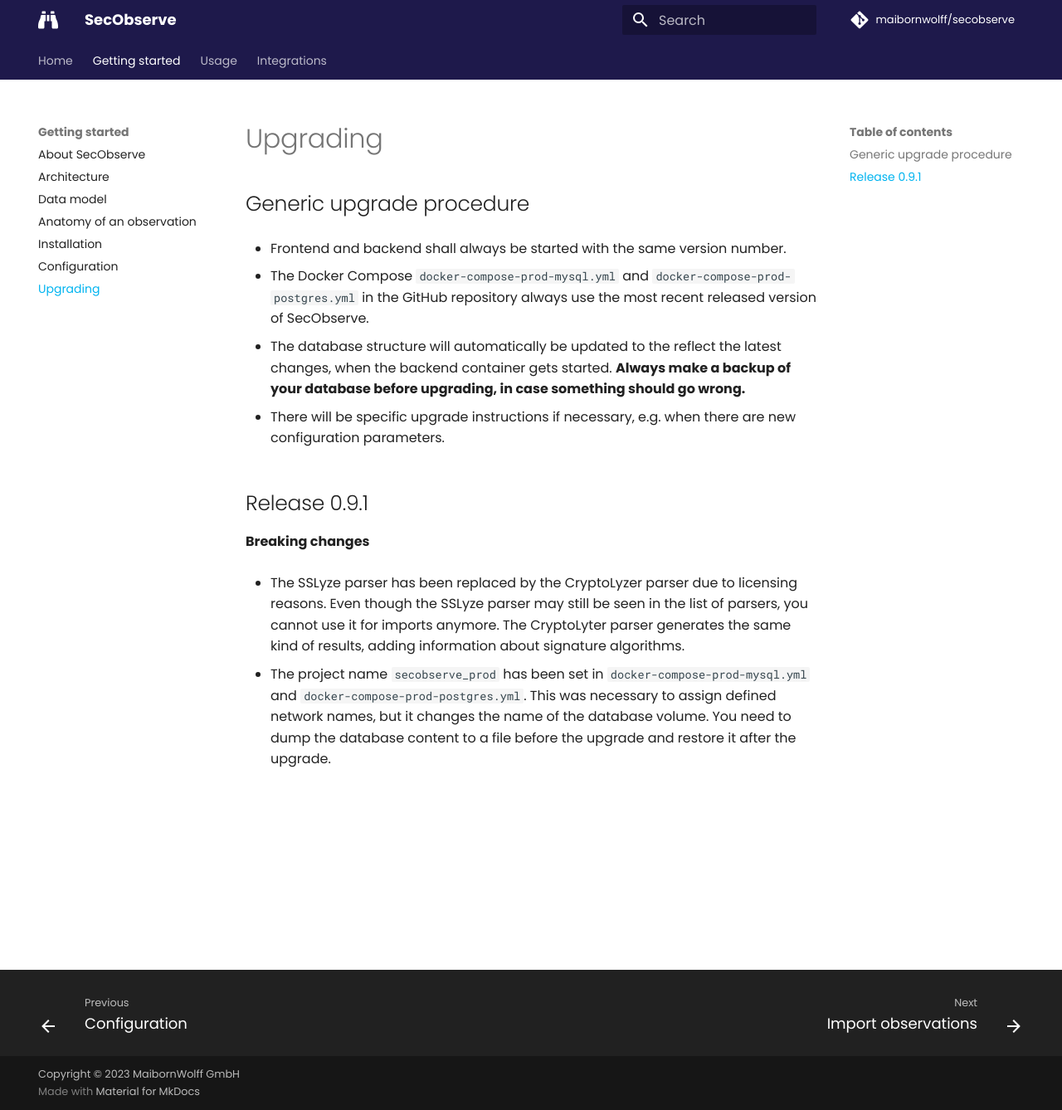
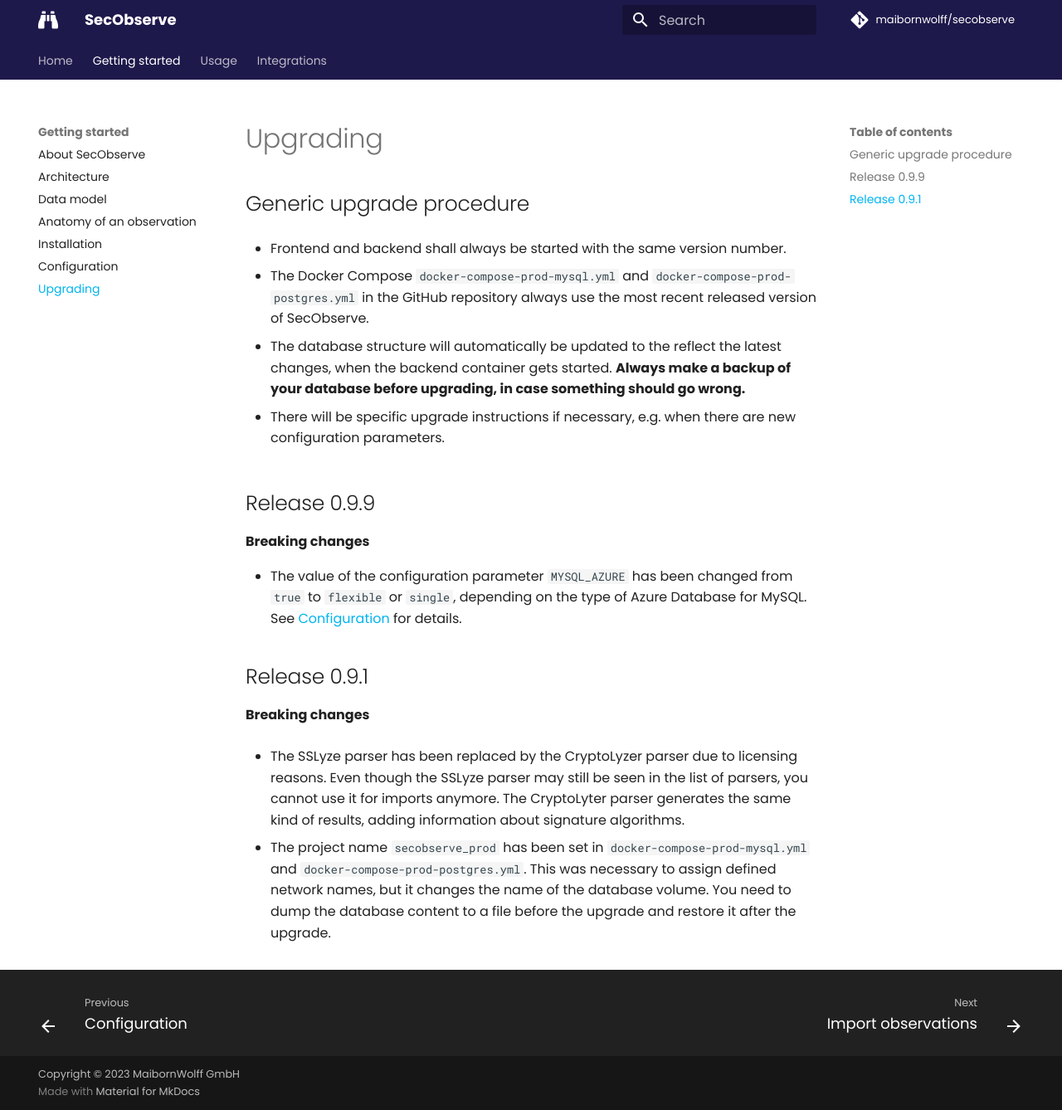
Before and after one commit to MaibornWolff/SecObserve, an MkDocs documentation site: the page built from docs/getting_started/upgrading.md, in a window 1280 px wide and 1338 px high. Shown: the whole window at 83% size. Built offline with MkDocs 1.6.1 and Material for MkDocs 9.7.7, drawn with Linux system fonts in a browser that asks for light colours; comment, search, counter and statistics services are not loaded.

```diff
--- a/docker-compose-prod-mysql.yml
+++ b/docker-compose-prod-mysql.yml
@@ -37,7 +37,7 @@ services:
       - traefik
 
   frontend:
-    image: maibornwolff/secobserve-frontend:0.9.8
+    image: maibornwolff/secobserve-frontend:0.9.9
     container_name: "prod_secobserve_frontend"
     labels:
       - "traefik.enable=true"
@@ -55,7 +55,7 @@ services:
       - traefik
 
   backend:
-    image: maibornwolff/secobserve-backend:0.9.8
+    image: maibornwolff/secobserve-backend:0.9.9
     container_name: "prod_secobserve_backend"
     labels:
       - "traefik.enable=true"
--- a/docker-compose-prod-postgres.yml
+++ b/docker-compose-prod-postgres.yml
@@ -37,7 +37,7 @@ services:
       - traefik
 
   frontend:
-    image: maibornwolff/secobserve-frontend:0.9.8
+    image: maibornwolff/secobserve-frontend:0.9.9
     container_name: "prod_secobserve_frontend"
     labels:
       - "traefik.enable=true"
@@ -55,7 +55,7 @@ services:
       - traefik
 
   backend:
-    image: maibornwolff/secobserve-backend:0.9.8
+    image: maibornwolff/secobserve-backend:0.9.9
     container_name: "prod_secobserve_backend"
     labels:
       - "traefik.enable=true"
--- a/docs/getting_started/upgrading.md
+++ b/docs/getting_started/upgrading.md
@@ -10,6 +10,12 @@
 
 * There will be specific upgrade instructions if necessary, e.g. when there are new configuration parameters.
 
+## Release 0.9.9
+
+**Breaking changes**
+
+* The value of the configuration parameter `MYSQL_AZURE` has been changed from `true` to `flexible` or `single`, depending on the type of Azure Database for MySQL. See [Configuration](configuration.md) for details.
+
 ## Release 0.9.1
 
 **Breaking changes**
```
Also changed, not shown: docs/getting_started/configuration.md (+1 -1 lines), docs/getting_started/installation.md (+2 -2 lines), docs/assets/images/secobserve_architecture.svg, 4 other files.
